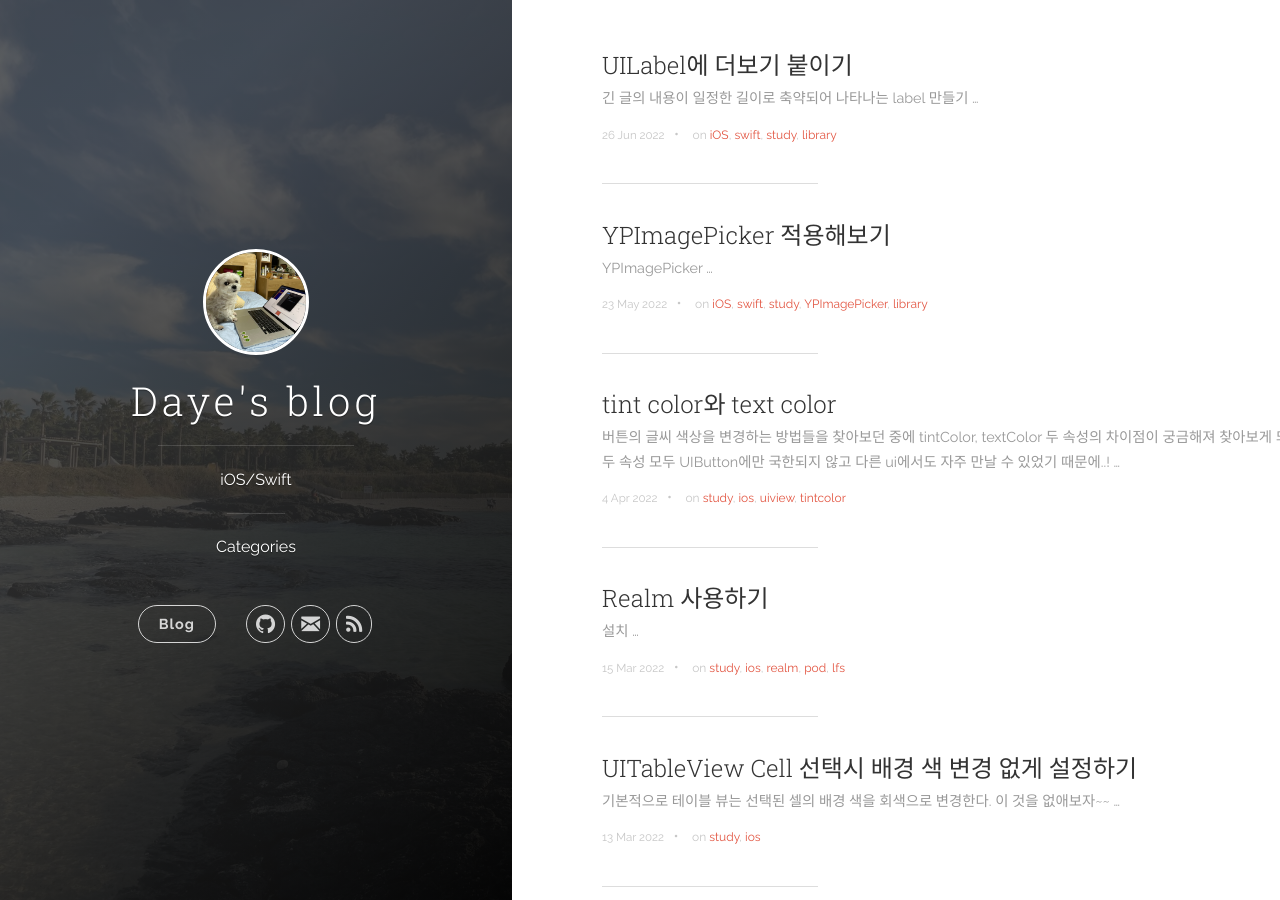
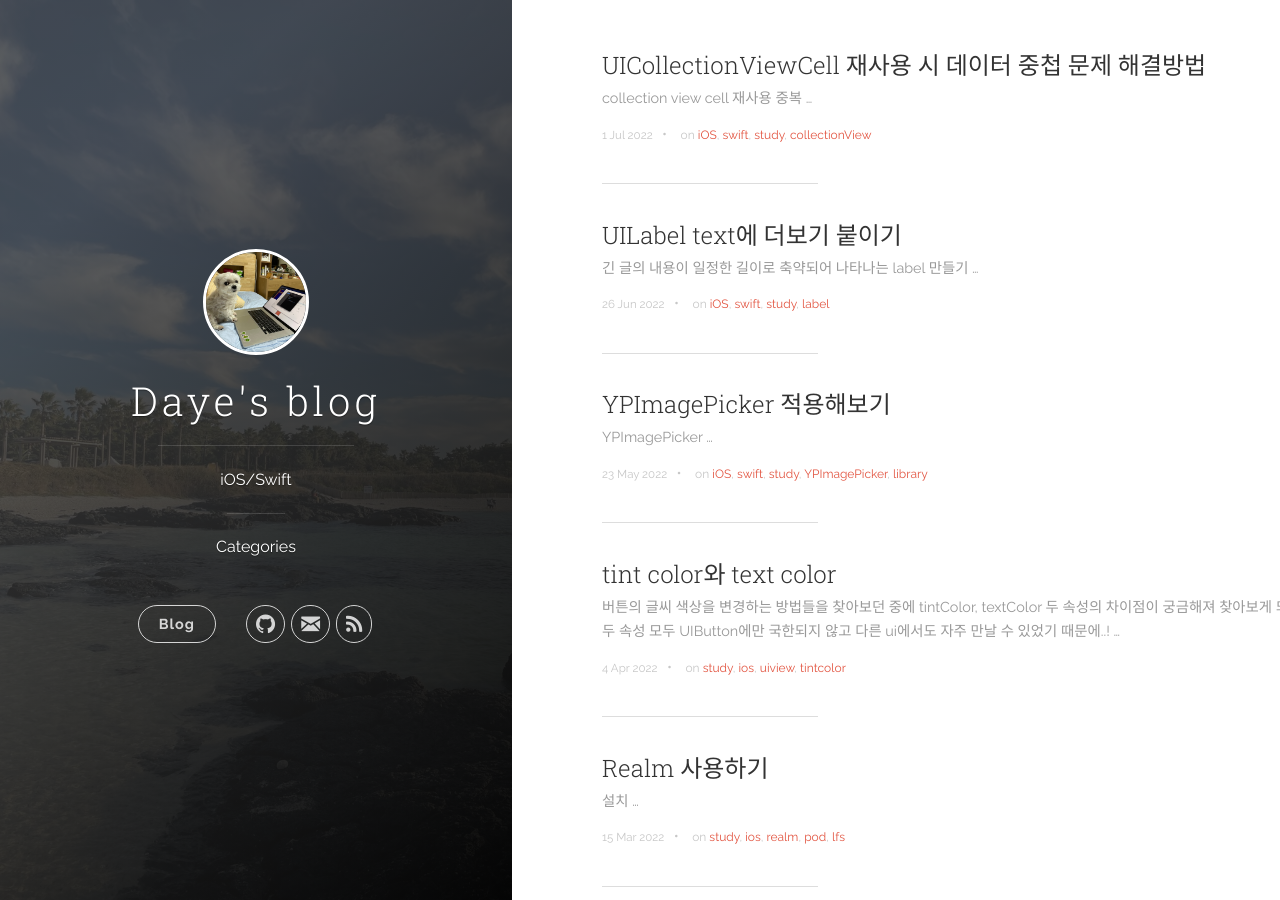
Before and after one commit to dy-yb/dy-yb.github.io, a Jekyll site: the page built from index.html, in a window 1280 px wide and 900 px high. Built offline with Jekyll 4.4.1, drawn with Linux system fonts in a browser that asks for light colours; the list of posts is cut into pages by our own code; a file with an impossible date is left out; some of the changed text lies outside the part shown.

```diff
--- a/_posts/2022-06-26-UILabelSeeMore.md
+++ b/_posts/2022-06-26-UILabelSeeMore.md
@@ -1,7 +1,7 @@
 ---
-title: UILabel에 더보기 붙이기
+title: UILabel text에 더보기 붙이기
 date: 2022-06-26 22:10:00 +09:00
-tags: iOS swift study library
+tags: iOS swift study label
 categories: [ iOS ]
 ---
 
```
Also changed, not shown: _posts/2022-06-30-collectionviewReusableIssue.md (+1 -1 lines).
